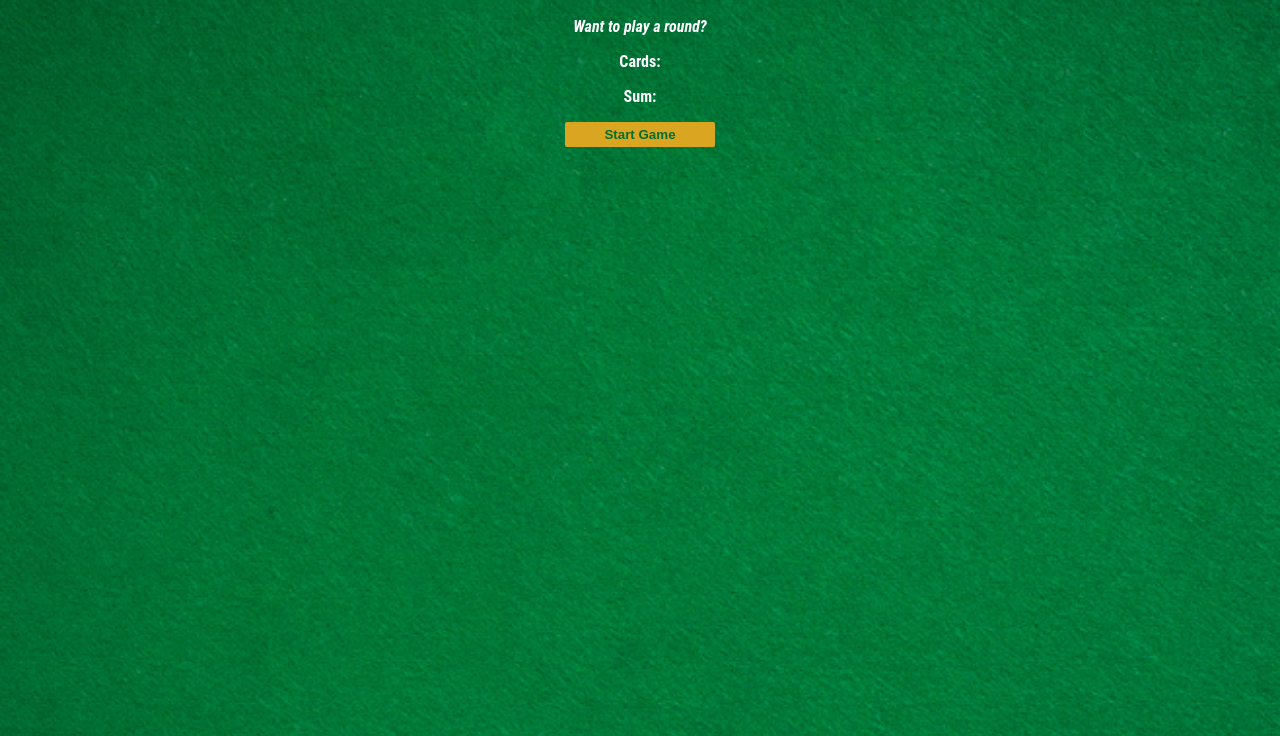
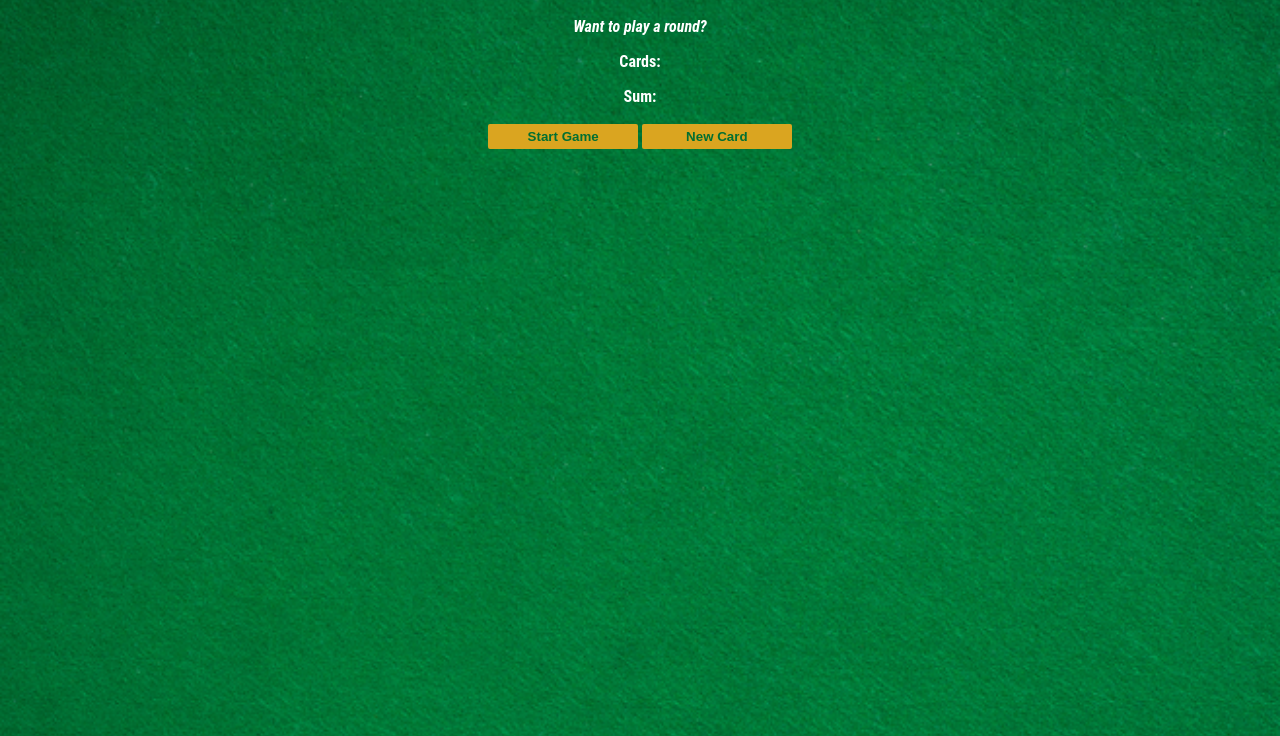
Before and after one commit to nsleeah/blackjack, a plain HTML site: page index.html in a window 1280 px wide. Shown: the part 64-800 px from the top of the page. Drawn offline with Linux system fonts and the light colour scheme.

Commit message:
add new card btn, new card function and styles

```diff
--- a/app.js
+++ b/app.js
@@ -10,7 +10,7 @@ let sumEl = document.getElementById("sum-el")
 let cardsEl = document.getElementById("cards-el")
 
 console.log(sumEl)
-//Logic.
+//Start Game Logic
 const startGame = () => {
     cardsEl.textContent = "Cards: " + firstCard + " " + secondCard
     sumEl.textContent = "Sum: " + sum
@@ -26,3 +26,8 @@ const startGame = () => {
 
     messageEl.textContent = message
 }
+
+//New Card Logic
+const newCard = () => {
+
+}
--- a/index.html
+++ b/index.html
@@ -14,6 +14,7 @@
         <p id="cards-el">Cards:</p>
         <p id="sum-el">Sum:</p>
         <button onclick="startGame()">Start Game</button>
+        <button onclick="newCard()">New Card</button>
         <script src="app.js"></script>
     </main>
 </body>
--- a/styles.css
+++ b/styles.css
@@ -24,4 +24,6 @@ button {
     font-weight: bold;
     border: none;
     border-radius: 2px;
+    margin-bottom: 2px;
+    margin-top: 2px;
 }
```
